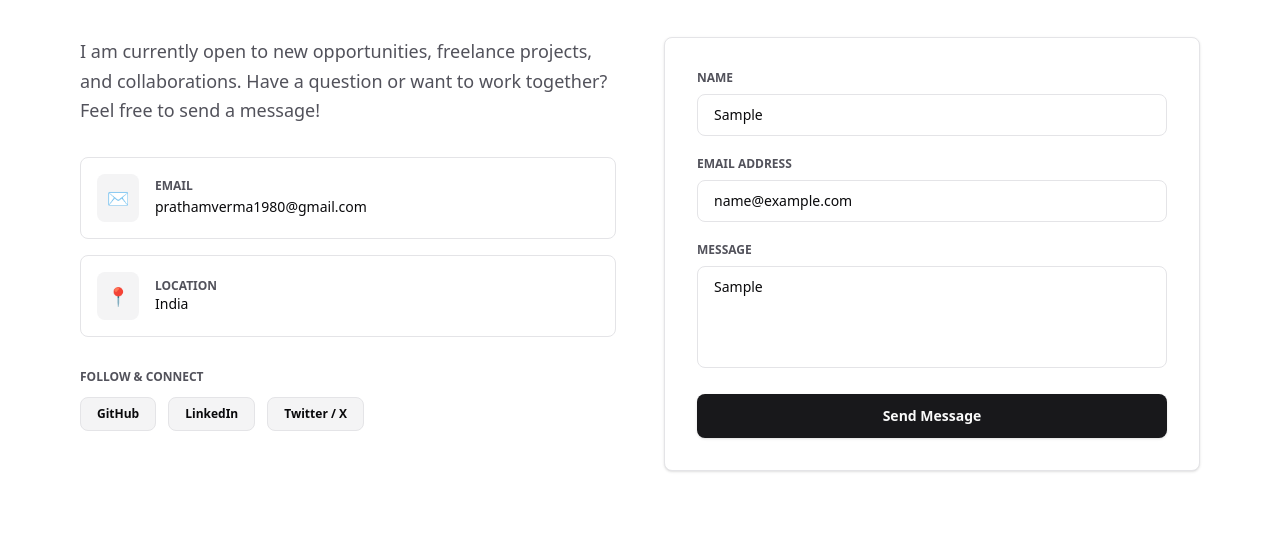
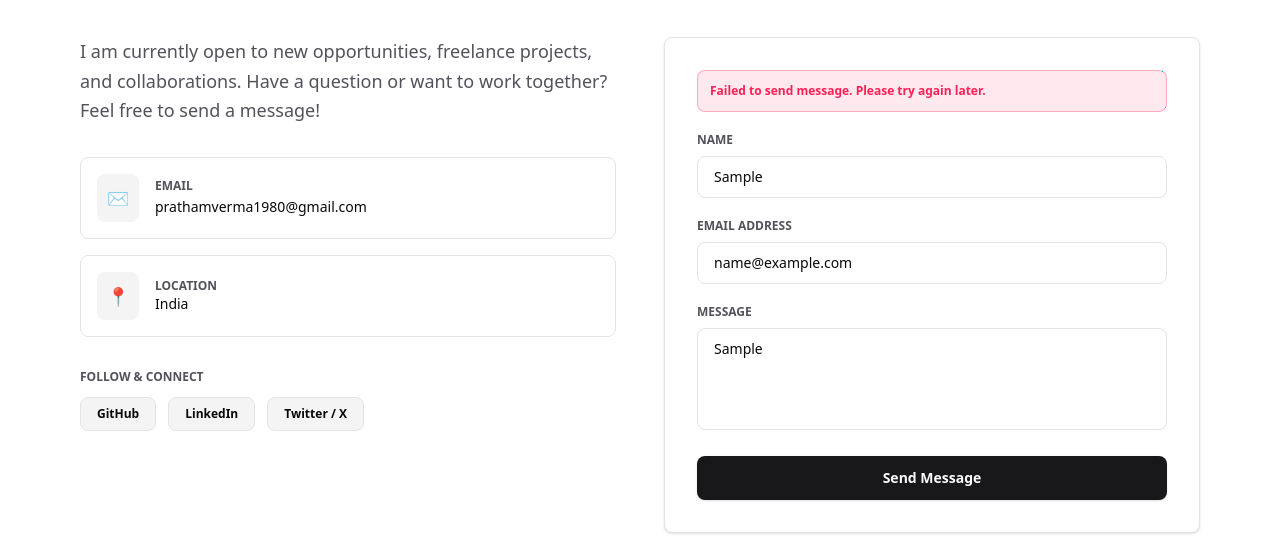
Before and after one commit to prathamverma77/personal-portfolio, a Next.js app: page / in a window 1280 px wide. Both pictures are taken after typing "Sample", "name@example.com", "Sample" into the empty fields and a click on the button "Send Message". Shown: the part 5548-6098 px from the top of the page. Built offline with nearby package versions, Linux system fonts and the light colour scheme; no server answers; the database is empty.

Commit message:
updated the contact form

```diff
--- a/src/components/sections/Contact.tsx
+++ b/src/components/sections/Contact.tsx
@@ -1,6 +1,6 @@
 'use client';
 
-import React, { useState } from 'react';
+import React, { useState, useEffect } from 'react';
 
 const Contact = () => {
   const [formData, setFormData] = useState({
@@ -11,9 +11,25 @@ const Contact = () => {
   const [submitted, setSubmitted] = useState(false);
   const [loading, setLoading] = useState(false);
   const [error, setError] = useState<string | null>(null);
+  const [cooldown, setCooldown] = useState(0);
+
+  useEffect(() => {
+    let timer: NodeJS.Timeout;
+    if (cooldown > 0) {
+      timer = setTimeout(() => {
+        setCooldown((prev) => prev - 1);
+      }, 1000);
+    } else if (cooldown === 0 && submitted) {
+      setSubmitted(false);
+      setFormData({ name: '', email: '', message: '' });
+    }
+    return () => clearTimeout(timer);
+  }, [cooldown, submitted]);
 
   const handleSubmit = async (e: React.FormEvent) => {
     e.preventDefault();
+    if (loading || cooldown > 0) return;
+
     setLoading(true);
     setError(null);
 
@@ -28,7 +44,7 @@ const Contact = () => {
 
       if (res.ok && data.success) {
         setSubmitted(true);
-        setFormData({ name: '', email: '', message: '' });
+        setCooldown(5); // 5 seconds timer
       } else {
         setError(data.message || 'Failed to send message. Please try again.');
       }
@@ -121,15 +137,30 @@ const Contact = () => {
           {/* Right Column: Contact Form */}
           <div className="bg-[var(--card)] text-[var(--card-foreground)] border border-[var(--border)] rounded-[var(--radius)] p-6 md:p-8 shadow-sm">
             {submitted ? (
-              <div className="py-12 text-center space-y-3">
+              <div className="py-12 text-center space-y-4">
                 <div className="text-4xl">✅</div>
-                <h3 className="text-xl font-bold text-[var(--foreground)]">Message Sent!</h3>
-                <p className="text-sm text-[var(--muted-foreground)]">
-                  Thank you for reaching out. I will get back to you as soon as possible.
+                <h3 className="text-xl font-bold text-[var(--foreground)]">Message Sent Successfully!</h3>
+                <p className="text-sm text-[var(--muted-foreground)] max-w-sm mx-auto leading-relaxed">
+                  Thank you for reaching out. Your inquiry has been delivered directly to my dashboard inbox.
                 </p>
+
+                {/* Countdown Timer Badge */}
+                <div className="pt-4 flex items-center justify-center">
+                  <div className="inline-flex items-center gap-2 px-4 py-2 rounded-full bg-[var(--accent)] border border-[var(--border)] text-xs font-mono text-[var(--foreground)]">
+                    <span className="w-2 h-2 rounded-full bg-emerald-500 animate-pulse" />
+                    Form resets in <span className="font-bold text-sky-500">{cooldown}s</span>
+                  </div>
+                </div>
               </div>
             ) : (
               <form onSubmit={handleSubmit} className="space-y-5">
+                {/* Error Banner */}
+                {error && (
+                  <div className="p-3 rounded-lg bg-rose-500/10 border border-rose-500/30 text-rose-500 text-xs font-semibold">
+                    {error}
+                  </div>
+                )}
+
                 <div>
                   <label htmlFor="name" className="block text-xs font-semibold text-[var(--muted-foreground)] uppercase mb-2">
                     Name
@@ -177,9 +208,20 @@ const Contact = () => {
 
                 <button
                   type="submit"
-                  className="w-full py-3 px-6 rounded-[var(--radius)] bg-[var(--primary)] text-[var(--primary-foreground)] font-semibold text-sm hover:opacity-90 transition-all shadow-sm"
+                  disabled={loading || cooldown > 0}
+                  className="w-full py-3 px-6 rounded-[var(--radius)] bg-[var(--primary)] text-[var(--primary-foreground)] font-semibold text-sm hover:opacity-90 active:scale-[0.99] transition-all disabled:opacity-50 shadow-sm flex items-center justify-center gap-2 cursor-pointer"
                 >
-                  Send Message
+                  {loading ? (
+                    <>
+                      <svg className="animate-spin h-4 w-4 text-current" fill="none" viewBox="0 0 24 24">
+                        <circle className="opacity-25" cx="12" cy="12" r="10" stroke="currentColor" strokeWidth="4" />
+                        <path className="opacity-75" fill="currentColor" d="M4 12a8 8 0 018-8V0C5.373 0 0 5.373 0 12h4zm2 5.291A7.962 7.962 0 014 12H0c0 3.042 1.135 5.824 3 7.938l3-2.647z" />
+                      </svg>
+                      Sending Message...
+                    </>
+                  ) : (
+                    'Send Message'
+                  )}
                 </button>
               </form>
             )}
```
